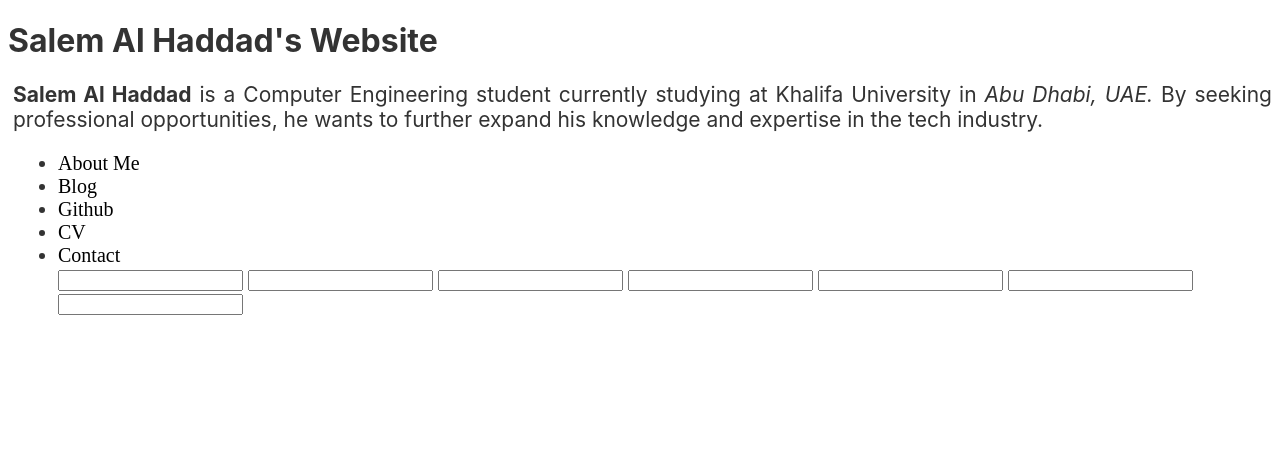
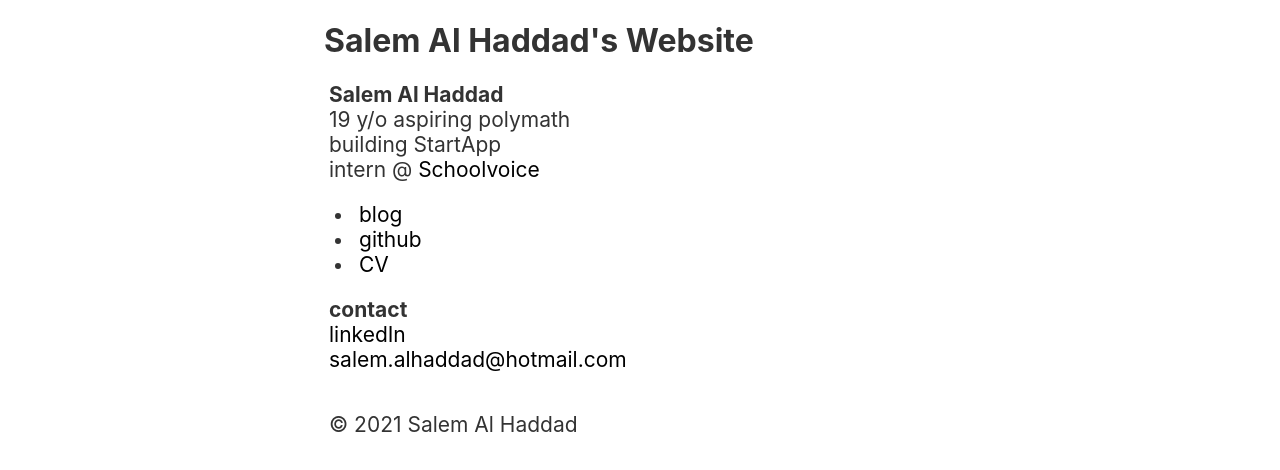
Before and after one commit to salemalhaddad/salem_cite, a plain HTML site: page index.html in a window 1280 px wide. Drawn offline with Linux system fonts and the light colour scheme.

Commit message:
final web draft

```diff
--- a/index.html
+++ b/index.html
@@ -29,27 +29,26 @@
     <div class="box-1">
     <!-- <h1>Hello! This is Salem Al Haddad's website. Currently, he is working on improving this website.</h1></div> -->
     <div class='body'>
-        <p><b>Salem Al Haddad</b> is a Computer Engineering student currently studying at Khalifa University in <i>Abu Dhabi, UAE.</i> By seeking professional opportunities, he wants to further expand his knowledge and expertise in the tech industry.</p>
+        <p><b>Salem Al Haddad</b></p>
+		<p>19 y/o aspiring polymath</p>
+		<p>building StartApp</p>
+		<p>intern @<a href="https://schoolvoice.com/"> Schoolvoice</a></p>
     </div>
     <main>
         <div class="director">
             <ul>
-                <li><a href="aboutme.html">About Me</a></li>
-                <li><a href="blog.html">Blog</a></li>
-                <li><a href="https://github.com/salemalhaddad">Github</a></li>
-                <li><a href="https://drive.google.com/file/d/192wZnHpqp-nayG1PaNOedEaZvuFIzC1F/view?usp=sharing">CV</a></li>
-                <li><a href="contact.html">Contact</a></li>
-				<input>  </input>
-				<input>  </input>
-				<input>  </input>
-				<input>  </input>
-				<input>  </input>
-				<input>  </input>
-				<input>  </input>
-
+                <!-- <li><a href="aboutme.html">About Me</a></li> -->
+                <li><p><a href="https://receptive-sky-214.notion.site/Salem-s-Blog-a864e7e4b07242439ccc3f1a62f0ee75">blog</a></p></li>
+                <li><p><a href="https://github.com/salemalhaddad">github</a></p></li>
+                <li><p><a href="https://drive.google.com/file/d/1Pr1LQnqd4B9qPln1Bq5W4qnhM3EAVYpH/view?usp=sharing">CV</a></p></li>
+                <!-- <li><a href="contact.html">Contact</a></li> -->
             </ul>
         </div>
     </main>
+
+	<p><b>contact</b></p>
+	<p><a href="https://www.linkedin.com/in/salem-al-haddad/">linkedIn</a></p>
+	<p><a href="mailto: salem.alhaddad@hotmail.com">salem.alhaddad@hotmail.com</a></p>
     <!-- <form class="my-form">
         <div class="form-group">
             <label> Name: </label>
@@ -69,7 +68,9 @@
         </div>
         <input class="button" type="submit" value="Submit" name="">
     </form> -->
-    <footer>
+	<br></br>
+	<footer>
+		<p>&copy; 2021 Salem Al Haddad</p>
     </footer>
 </body>
 </div>
--- a/style.css
+++ b/style.css
@@ -27,7 +27,7 @@ body p{
 
 /* tc-bodoni-175 */
 .container{
-    width:612343	132413	134134%;
+    width:50%;
     margin:auto;
 }
 
@@ -44,6 +44,7 @@ body p{
     font-family: ltc-bodoni-175;
     padding:0;
     font-size: 20px;
+	/* font-family: "Times New Roman"; */
 }
 
 a{
@@ -52,7 +53,7 @@ a{
 }
 
 a:hover{
-    color:green;
+    color:red;
 }
 a:active{
     color:purple;
@@ -72,6 +73,10 @@ body ul{
     margin-left:50px;
     list-style-type: disc;
 
+}
+
+main ul {
+	margin-left: 30px;
 }
 
 .director{
```
Also changed, not shown: aboutme.html (+2 -2 lines).
